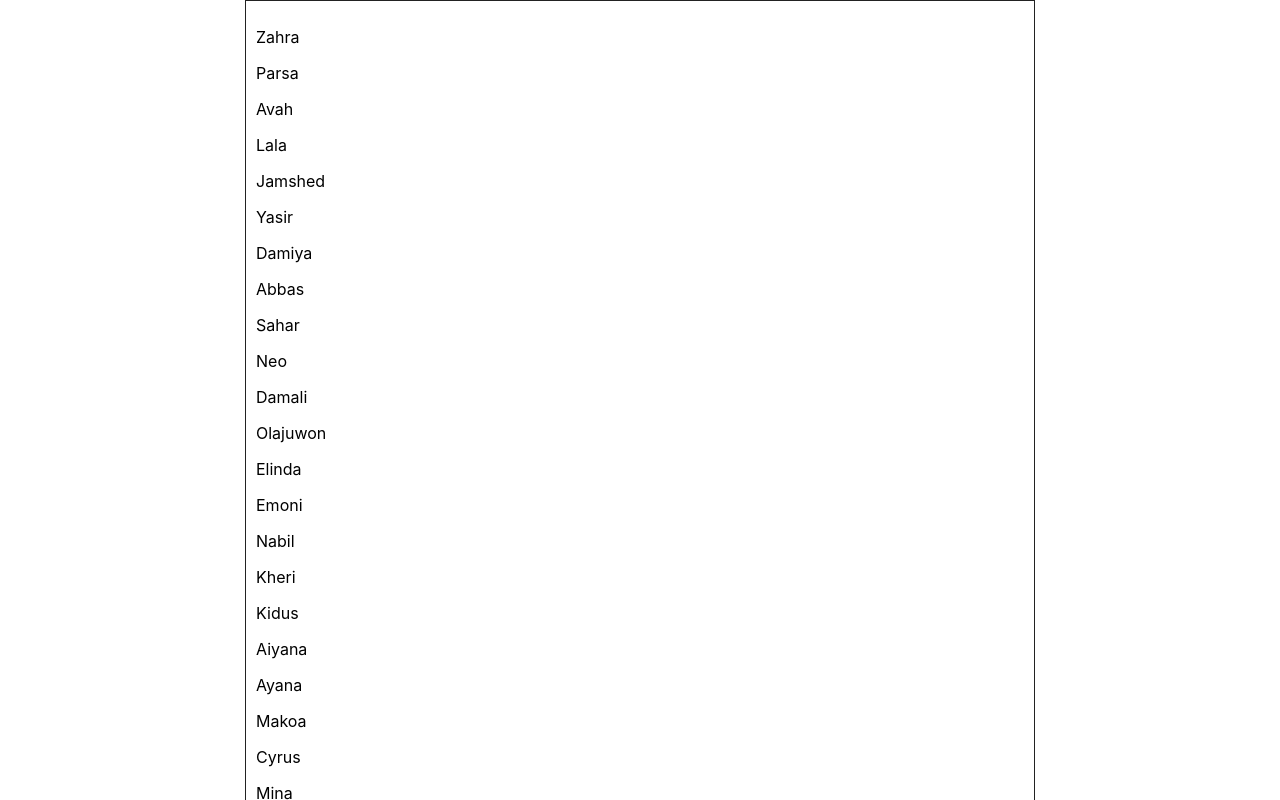
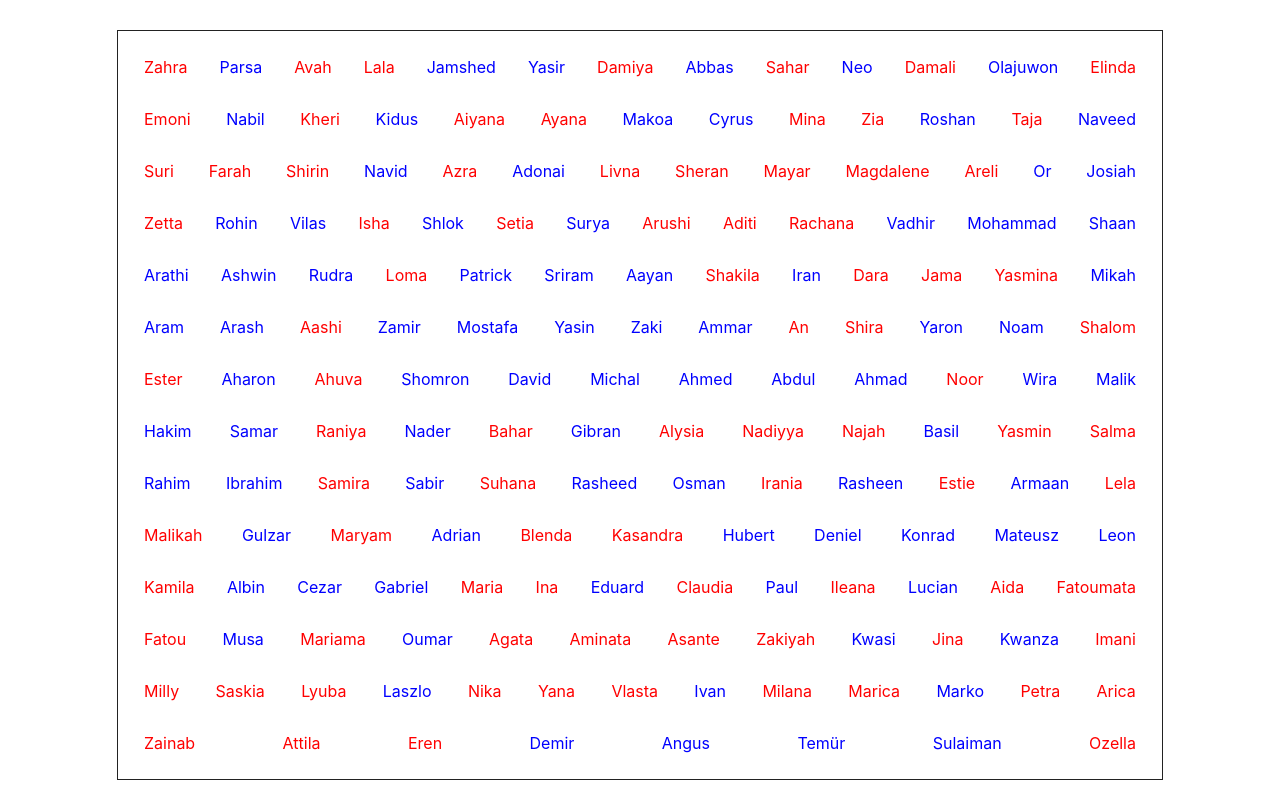
Before and after one commit to AdrianIlovan/baby-names-react, a React (Create React App) app: page / in a window 1280 px wide. Shown: the top 800 px of the page. Built offline with nearby package versions, Linux system fonts and the light colour scheme.

Commit message:
Changing Color Names

```diff
--- a/src/App.css
+++ b/src/App.css
@@ -1,45 +1,27 @@
-/* .App {
-  text-align: center;
-}
-
-.App-logo {
-  height: 40vmin;
-  pointer-events: none;
-}
-
-@media (prefers-reduced-motion: no-preference) {
-  .App-logo {
-    animation: App-logo-spin infinite 20s linear;
-  }
-}
-/*  */
-/* .App-header {
-  background-color: #282c34;
-  min-height: 100vh;
-  display: flex;
-  flex-direction: column;
-  align-items: center;
-  justify-content: center;
-  font-size: calc(10px + 2vmin);
-  color: white;
-} */
-/*
-.App-link {
-  color: #61dafb;
-}
-
-@keyframes App-logo-spin {
-  from {
-    transform: rotate(0deg);
-  }
-  to {
-    transform: rotate(360deg);
-  }
-} */
-
 .container {
-  width: 60%;
+  width: 80%;
   margin:auto;
   border: 1px solid #222;
   padding: 10px;
+  margin-top: 30px;
 }
+
+.names {
+  display: flex;
+  flex-wrap: wrap;
+  justify-content: space-between;
+}
+
+.names p {
+  margin: 16px;
+}
+
+.names div {}
+
+.male {
+  color: blue;
+}
+
+.female {
+  color:red;
+}
--- a/src/BabyNames.js
+++ b/src/BabyNames.js
@@ -3,10 +3,15 @@ import React from "react";
 const BabyNames = (props) => {
     return(
         <div className="container">
-            <div></div>
+            <div className="names">
             {props.babyNamesData.map((prop, key) => (
-                <p key={prop.id}>{prop.name}</p>
+                <div
+                    className={prop.sex === "m" ? "male" : "female"}>
+                    <p key={prop.id}>
+                    {prop.name}</p>
+                </div>
             ))}
+            </div>
         </div>
     )
 }
```
